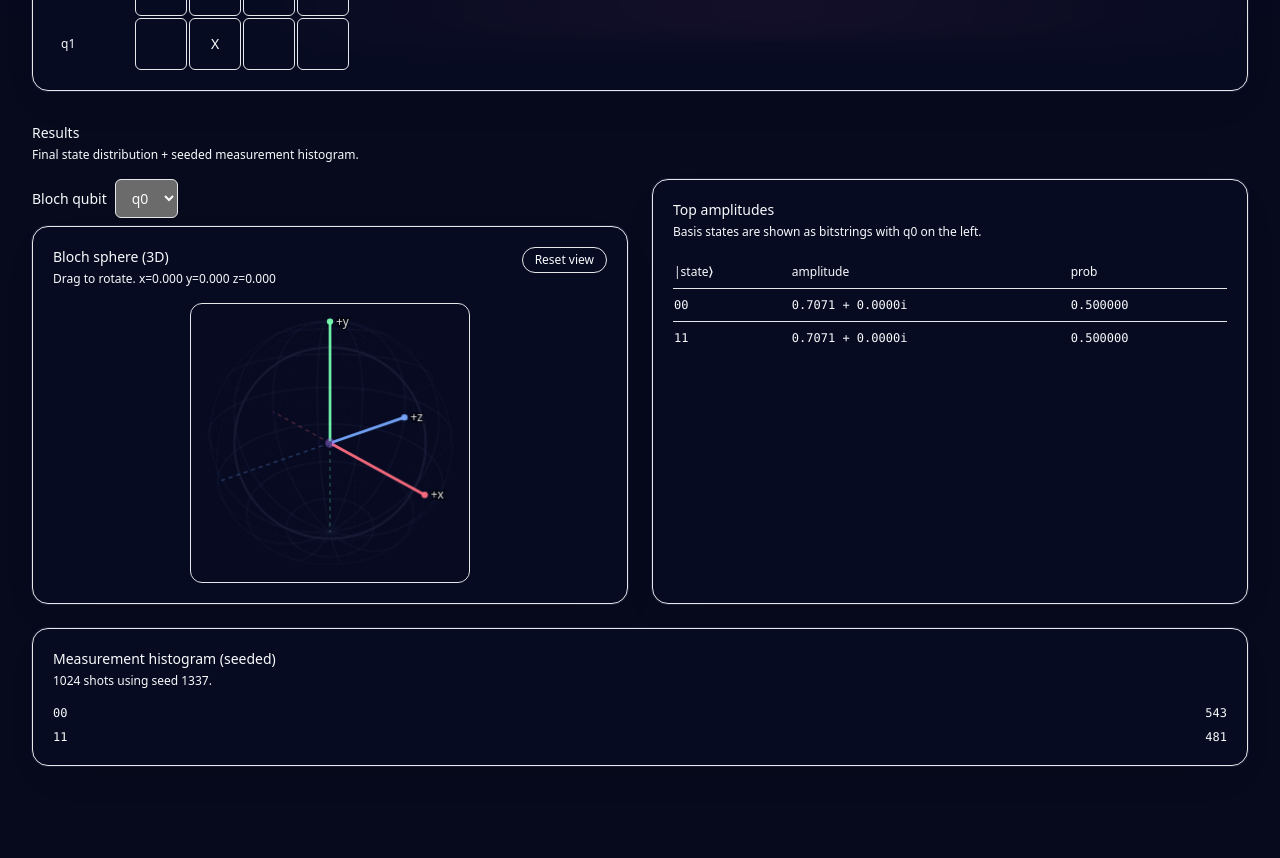
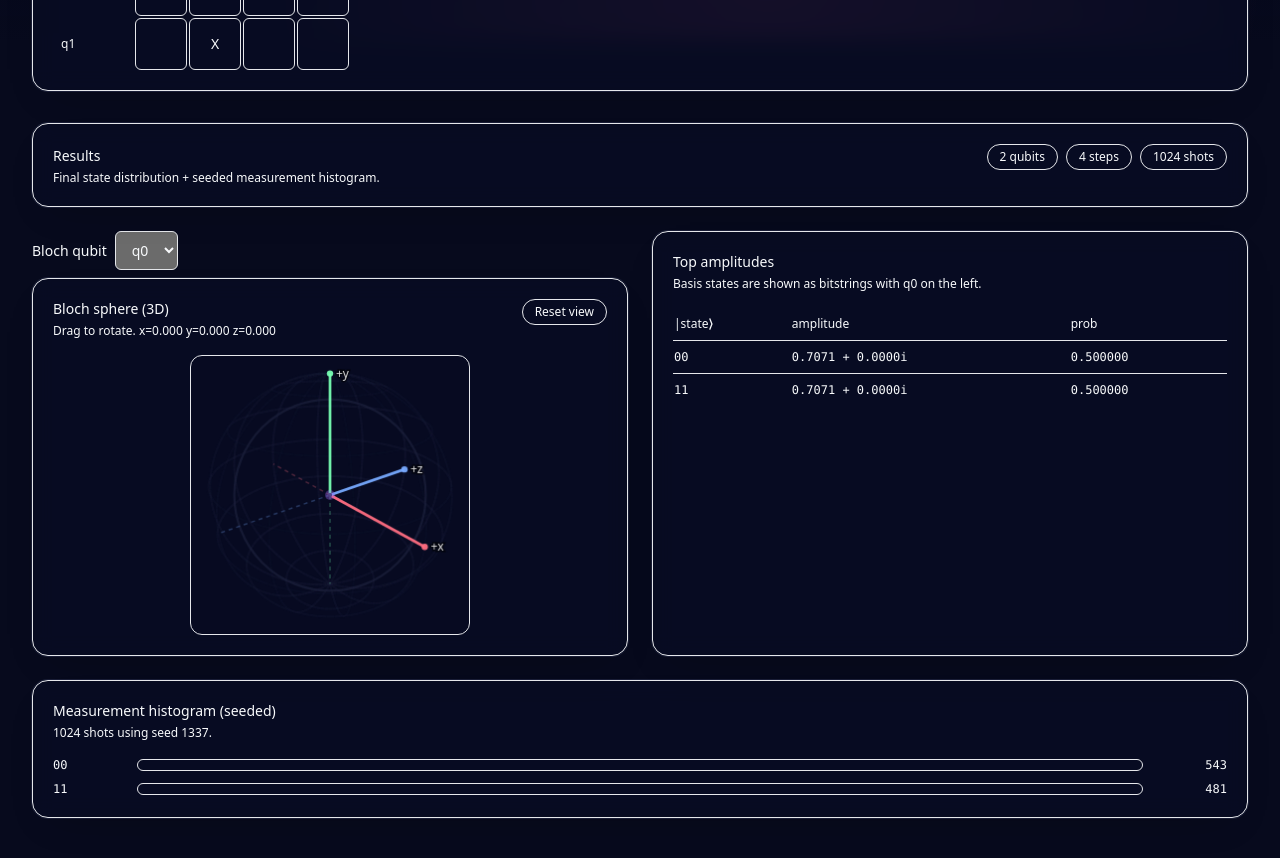
Before and after one commit to AviKaufman/quantum-playground, a Next.js app: page / in a window 1280 px wide. Shown: the part 760-1618 px from the top of the page. Before the commit the page ends 1566 px from the top, so only its background shows below. Built offline with nearby package versions, Linux system fonts and the light colour scheme.

Commit message:
Make Results section a proper header card; improve histogram bar visibility

```diff
--- a/components/quantum/QuantumPlayground.tsx
+++ b/components/quantum/QuantumPlayground.tsx
@@ -718,7 +718,8 @@ export function QuantumPlayground() {
         </div>
 
         <div>
-          <div className="flex items-baseline justify-between gap-4">
+          <div className="rounded-2xl border border-border glass ring-soft p-5">
+            <div className="flex flex-col gap-2 sm:flex-row sm:items-baseline sm:justify-between">
               <div>
                 <p className="text-sm font-medium">Results</p>
                 {sim.error ? (
@@ -731,9 +732,21 @@ export function QuantumPlayground() {
                   </p>
                 )}
               </div>
+              <div className="flex flex-wrap items-center gap-2 text-xs text-muted-foreground">
+                <span className="rounded-full border border-border bg-background/60 px-3 py-1">
+                  {circuit.nQubits} qubits
+                </span>
+                <span className="rounded-full border border-border bg-background/60 px-3 py-1">
+                  {circuit.steps.length} steps
+                </span>
+                <span className="rounded-full border border-border bg-background/60 px-3 py-1">
+                  {clampInt(shots, 0, 200000)} shots
+                </span>
+              </div>
+            </div>
           </div>
 
-          <div className="mt-4 grid grid-cols-1 gap-6 lg:grid-cols-2">
+          <div className="mt-6 grid grid-cols-1 gap-6 lg:grid-cols-2">
             <div>
               {bloch ? (
                 <div>
@@ -823,9 +836,9 @@ export function QuantumPlayground() {
                   return (
                     <div key={row.bits} className="grid grid-cols-[72px_1fr_72px] items-center gap-3">
                       <span className="font-mono text-xs text-muted-foreground">{row.bits}</span>
-                      <div className="h-2 rounded-full bg-muted overflow-hidden">
+                      <div className="h-3 rounded-full border border-border/60 bg-background/25 overflow-hidden">
                         <div
-                          className="h-2 rounded-full bg-primary"
+                          className="h-3 rounded-full bg-gradient-to-r from-primary to-[hsl(var(--aurora-b)/0.95)]"
                           style={{ width: `${Math.min(1, frac) * 100}%` }}
                         />
                       </div>
```
Lines whose indentation alone changed are shown as unchanged.
